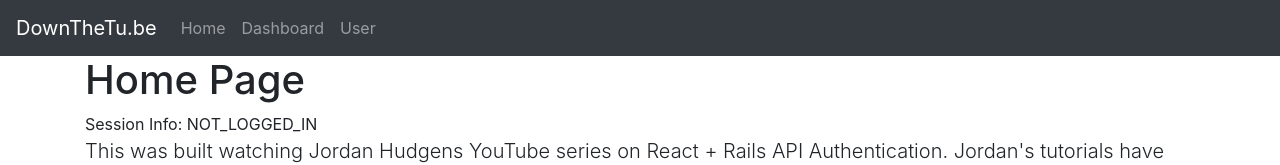
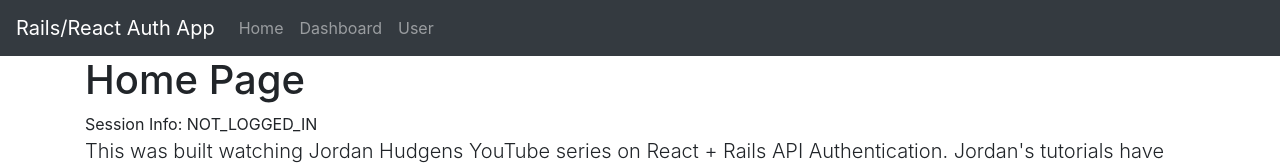
Before and after one commit to joshuaneedham/rails-react-auth, a React (Create React App) app in the folder front-end/: page / in a window 1280 px wide. Shown: the top 165 px of the page. Built offline with nearby package versions, Linux system fonts and the light colour scheme; no server answers.

Commit message:
Removed previously used name in topbar nav

```diff
--- a/front-end/src/components/layout/Topbar.jsx
+++ b/front-end/src/components/layout/Topbar.jsx
@@ -15,7 +15,7 @@ const Topbar = (props) => {
 							height='30'
 							className='d-inline-block align-top'
 						/>{' '} */}
-					DownTheTu.be
+					Rails/React Auth App
 				</Navbar.Brand>
 				<Navbar.Toggle aria-controls='basic-navbar-nav' />
 				<Navbar.Collapse id='basic-navbar-nav'>
```
